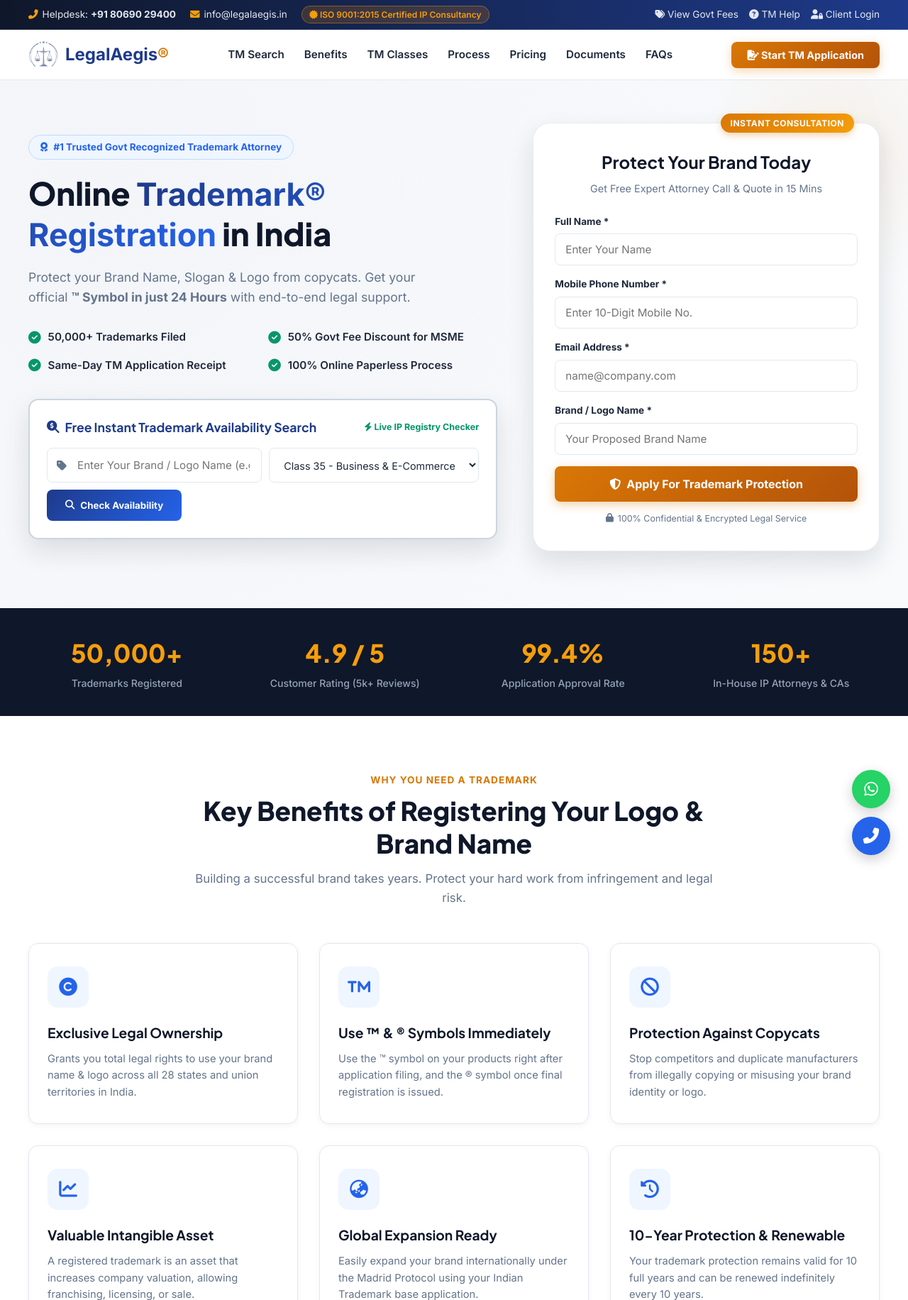
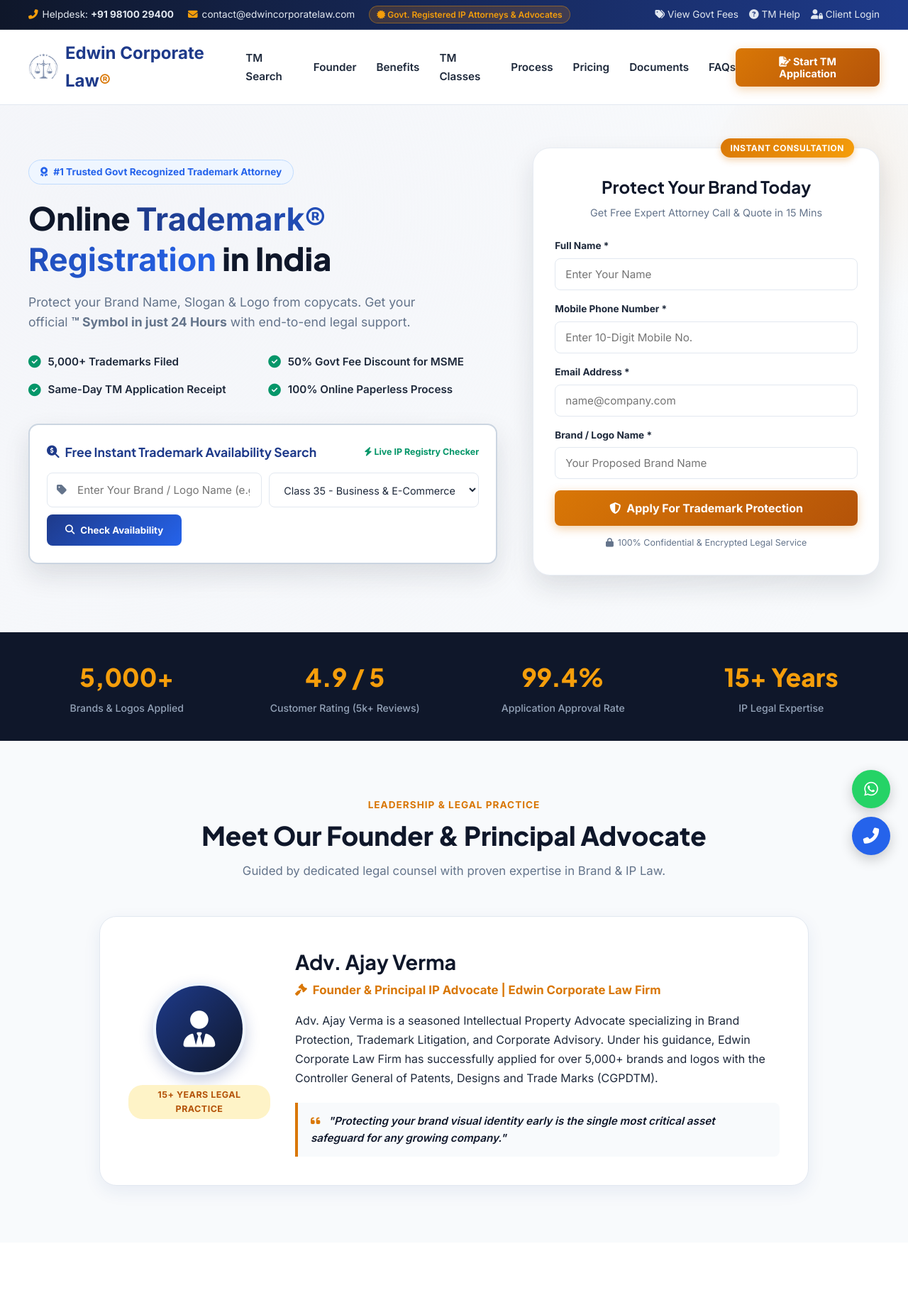
Before and after one commit to dizitaladda91-ux/landing-pages, a PHP site: page / in a window 1280 px wide. Shown: the top 1832 px of the page at 71% size. Run offline with PHP 8.4, Linux system fonts and the light colour scheme.

Commit message:
inital chnages

```diff
--- a/includes/data.php
+++ b/includes/data.php
@@ -2,13 +2,13 @@
 // Centralized PHP Configuration and Master Data for Trademark Platform
 
 $siteConfig = [
-    'appName' => 'LegalAegis™',
+    'appName' => 'Edwin Corporate Law Firm',
     'tagline' => 'Protect Your Brand & Logo Online in India',
-    'phone' => '+91 80690 29400',
-    'phoneRaw' => '8069029400',
-    'email' => 'info@legalaegis.in',
-    'isoCert' => 'ISO 9001:2015 Certified IP Consultancy',
-    'totalFiled' => '50,000+',
+    'phone' => '+91 98100 29400',
+    'phoneRaw' => '9810029400',
+    'email' => 'contact@edwincorporatelaw.com',
+    'isoCert' => 'Govt. Registered IP Attorneys & Advocates',
+    'totalFiled' => '5,000+',
     'avgRating' => '4.9 / 5',
     'approvalRate' => '99.4%'
 ];
@@ -36,12 +36,22 @@
     ['class' => 'Class 45', 'title' => 'Legal & Security', 'desc' => 'Legal services, security consultancy, personal & social services.']
 ];
 
+// Founder Profile Data
+$founderData = [
+    'name' => 'Adv. Ajay Verma',
+    'title' => 'Founder & Principal IP Advocate',
+    'firm' => 'Edwin Corporate Law Firm',
+    'experience' => '15+ Years Legal Practice',
+    'bio' => 'Adv. Ajay Verma is a seasoned Intellectual Property Advocate specializing in Brand Protection, Trademark Litigation, and Corporate Advisory. Under his guidance, Edwin Corporate Law Firm has successfully applied for over 5,000+ brands and logos with the Controller General of Patents, Designs and Trade Marks (CGPDTM).',
+    'quote' => 'Protecting your brand visual identity early is the single most critical asset safeguard for any growing company.'
+];
+
 // Pricing Packages Data
 $pricingPackages = [
     [
         'id' => 'basic',
         'name' => 'Basic TM Filing',
-        'price' => '1,499',
+        'price' => '3,999',
         'popular' => false,
         'features' => [
             'Comprehensive TM Search Report',
@@ -54,7 +64,7 @@
     [
         'id' => 'popular',
         'name' => 'Complete Protection',
-        'price' => '2,999',
+        'price' => '6,999',
         'popular' => true,
         'features' => [
             'Everything in Basic Plan',
@@ -68,7 +78,7 @@
     [
         'id' => 'shield',
         'name' => 'TM Defense Shield',
-        'price' => '4,999',
+        'price' => '11,999',
         'popular' => false,
         'features' => [
             'Everything in Complete Plan',
--- a/includes/footer.php
+++ b/includes/footer.php
@@ -7,11 +7,11 @@
   <footer>
     <div class="footer-container">
       <div class="footer-brand">
-        <h3><i class="fas fa-shield-alt"></i> LegalAegis™</h3>
+        <h3><i class="fas fa-balance-scale"></i> Edwin Corporate Law Firm</h3>
         <p>
-          India's leading online legal technology and intellectual property consultancy portal. We specialize in Trademark Registration, Copyrights, Patent Searches, and Corporate Compliance.
+          India's trusted corporate law firm and intellectual property practice. We specialize in Trademark Registration, Brand Protection, IP Litigation, and Corporate Compliance.
         </p>
-        <p><i class="fas fa-map-marker-alt"></i> Corporate HQ: Sector 62, Cyber City, Gurugram / New Delhi, India</p>
+        <p><i class="fas fa-map-marker-alt"></i> Corporate HQ: Barakhamba Road, Connaught Place, New Delhi, India</p>
       </div>
 
       <div class="footer-column">
@@ -41,14 +41,14 @@
         <p><strong>Hotline:</strong> <?php echo htmlspecialchars($siteConfig['phone']); ?></p>
         <p><strong>Email:</strong> <?php echo htmlspecialchars($siteConfig['email']); ?></p>
         <p style="margin-top: 10px; font-size: 0.8rem;">
-          <?php echo htmlspecialchars($siteConfig['isoCert']); ?> | Recognized by StartupIndia
+          <?php echo htmlspecialchars($siteConfig['isoCert']); ?> | Recognized Advocates
         </p>
       </div>
     </div>
 
     <div class="footer-bottom">
-      <div>© <?php echo date('Y'); ?> LegalAegis Consultancy Services. All Rights Reserved.</div>
-      <div>Disclaimer: LegalAegis is an independent corporate advisory portal and is not directly affiliated with the Government IP India portal.</div>
+      <div>© <?php echo date('Y'); ?> Edwin Corporate Law Firm. All Rights Reserved.</div>
+      <div>Disclaimer: Edwin Corporate Law Firm is an independent legal practice portal and is not directly affiliated with the Government IP India portal.</div>
     </div>
   </footer>
 
--- a/includes/header.php
+++ b/includes/header.php
@@ -8,9 +8,9 @@
 <head>
   <meta charset="UTF-8">
   <meta name="viewport" content="width=device-width, initial-scale=1.0">
-  <title>Trademark® Registration Online in India | Protect Brand & Logo - LegalAegis</title>
-  <meta name="description" content="Register your Trademark & Protect your Logo/Brand Name online in India with ISO certified IP Attorneys. Free Trademark Search, Same day filing & TM Receipt.">
-  <meta name="keywords" content="Trademark Registration, TM Filing India, Logo Protection, Online Legal Services, Trademark Search">
+  <title>Trademark® Registration Online in India | Protect Brand & Logo - Edwin Corporate Law Firm</title>
+  <meta name="description" content="Register your Trademark & Protect your Logo/Brand Name online in India with Edwin Corporate Law Firm. Free Trademark Search, Same day filing & TM Receipt.">
+  <meta name="keywords" content="Trademark Registration, TM Filing India, Logo Protection, Online Legal Services, Trademark Search, Edwin Corporate Law">
 
   <!-- Google Fonts & FontAwesome -->
   <link rel="preconnect" href="https://fonts.googleapis.com">
@@ -51,12 +51,13 @@
   <nav class="navbar">
     <div class="nav-container">
       <a href="index.php" class="logo">
-        <div class="logo-icon"><img src="Log-transparent.png" width="42" height="42" alt="LegalAegis scales of justice logo"></div>
-        <div>LegalAegis<span>®</span></div>
+        <div class="logo-icon"><img src="Log-transparent.png" width="42" height="42" alt="Edwin Corporate Law Firm logo"></div>
+        <div>Edwin Corporate Law<span>®</span></div>
       </a>
 
       <ul class="nav-menu" id="primary-navigation">
         <li><a href="#search" class="nav-link">TM Search</a></li>
+        <li><a href="#founder" class="nav-link">Founder</a></li>
         <li><a href="#benefits" class="nav-link">Benefits</a></li>
         <li><a href="#classes" class="nav-link">TM Classes</a></li>
         <li><a href="#process" class="nav-link">Process</a></li>
--- a/index.php
+++ b/index.php
@@ -1,5 +1,5 @@
 <?php
-// Main PHP Landing Page for LegalAegis Trademark Consultancy
+// Main PHP Landing Page for Edwin Corporate Law Firm Trademark Consultancy
 require_once __DIR__ . '/includes/data.php';
 require_once __DIR__ . '/includes/header.php';
 ?>
@@ -119,7 +119,7 @@
     <div class="trust-container">
       <div class="stat-item">
         <h3><?php echo $siteConfig['totalFiled']; ?></h3>
-        <p>Trademarks Registered</p>
+        <p>Brands & Logos Applied</p>
       </div>
       <div class="stat-item">
         <h3><?php echo $siteConfig['avgRating']; ?></h3>
@@ -130,8 +130,40 @@
         <p>Application Approval Rate</p>
       </div>
       <div class="stat-item">
-        <h3>150+</h3>
-        <p>In-House IP Attorneys & CAs</p>
+        <h3>15+ Years</h3>
+        <p>IP Legal Expertise</p>
+      </div>
+    </div>
+  </section>
+
+  <!-- Founder Profile Section -->
+  <section class="section section-alt" id="founder">
+    <div class="section-header">
+      <span class="section-subtitle">Leadership & Legal Practice</span>
+      <h2 class="section-title">Meet Our Founder & Principal Advocate</h2>
+      <p class="section-desc">Guided by dedicated legal counsel with proven expertise in Brand & IP Law.</p>
+    </div>
+
+    <div class="founder-box">
+      <div class="founder-card">
+        <div class="founder-avatar">
+          <div class="founder-avatar-icon">
+            <i class="fas fa-user-tie"></i>
+          </div>
+          <span class="founder-badge"><?php echo htmlspecialchars($founderData['experience']); ?></span>
+        </div>
+
+        <div class="founder-content">
+          <h3><?php echo htmlspecialchars($founderData['name']); ?></h3>
+          <div class="founder-title">
+            <i class="fas fa-gavel"></i> <?php echo htmlspecialchars($founderData['title']); ?> | <?php echo htmlspecialchars($founderData['firm']); ?>
+          </div>
+          <p><?php echo htmlspecialchars($founderData['bio']); ?></p>
+          <div class="founder-quote">
+            <i class="fas fa-quote-left" style="color: var(--secondary); margin-right: 8px;"></i>
+            "<?php echo htmlspecialchars($founderData['quote']); ?>"
+          </div>
+        </div>
       </div>
     </div>
   </section>
--- a/script.js
+++ b/script.js
@@ -1,4 +1,4 @@
-// Interactive Frontend Logic for LegalAegis PHP Trademark Consultancy Platform
+// Interactive Frontend Logic for Edwin Corporate Law Firm Trademark Consultancy Platform
 
 document.addEventListener('DOMContentLoaded', () => {
   initTrademarkSearch();
@@ -64,7 +64,7 @@
                 <strong>${data.title}</strong>
                 <p style="font-size: 0.85rem; margin-top: 2px;">${data.message}</p>
                 <button onclick="openLeadModal('${data.brand}', '${data.class}')" style="margin-top: 8px; padding: 6px 14px; background: #065f46; color: white; border-radius: 4px; font-weight: 700; font-size: 0.8rem;">
-                  File Application Now for ₹1,499 &rarr;
+                  File Application Now for ₹3,999 &rarr;
                 </button>
               </div>
             </div>
--- a/styles.css
+++ b/styles.css
@@ -1,4 +1,4 @@
-/* Modern Design System for LegalAegis Trademark Consultancy */
+/* Modern Design System for Edwin Corporate Law Firm Trademark Consultancy */
 :root {
   --primary: #1e3a8a;
   --primary-light: #2563eb;
@@ -579,6 +579,93 @@
 .section-desc {
   font-size: 1.05rem;
   color: var(--text-muted);
+}
+
+/* Founder Profile Styling */
+.founder-box {
+  max-width: 1040px;
+  margin: 0 auto;
+  padding: 0 20px;
+}
+
+.founder-card {
+  background: white;
+  border-radius: var(--radius-lg);
+  border: 1.5px solid var(--border-light);
+  box-shadow: var(--shadow-md);
+  padding: 40px;
+  display: grid;
+  grid-template-columns: 200px 1fr;
+  gap: 35px;
+  align-items: center;
+  position: relative;
+  overflow: hidden;
+}
+
+.founder-avatar {
+  text-align: center;
+}
+
+.founder-avatar-icon {
+  width: 130px;
+  height: 130px;
+  border-radius: 50%;
+  background: linear-gradient(135deg, var(--primary) 0%, var(--primary-dark) 100%);
+  color: white;
+  display: flex;
+  align-items: center;
+  justify-content: center;
+  font-size: 3.2rem;
+  margin: 0 auto 14px;
+  box-shadow: 0 8px 20px rgba(30, 58, 138, 0.25);
+  border: 4px solid #eff6ff;
+}
+
+.founder-badge {
+  display: inline-block;
+  background: #fef3c7;
+  color: #b45309;
+  font-weight: 800;
+  font-size: 0.78rem;
+  padding: 4px 12px;
+  border-radius: 20px;
+  text-transform: uppercase;
+  letter-spacing: 0.5px;
+}
+
+.founder-content h3 {
+  font-family: var(--font-heading);
+  font-size: 1.8rem;
+  color: var(--primary-dark);
+  margin-bottom: 4px;
+}
+
+.founder-content .founder-title {
+  font-size: 1.05rem;
+  font-weight: 700;
+  color: var(--secondary);
+  margin-bottom: 16px;
+  display: flex;
+  align-items: center;
+  gap: 8px;
+}
+
+.founder-content p {
+  font-size: 1rem;
+  color: var(--text-main);
+  line-height: 1.7;
+  margin-bottom: 20px;
+}
+
+.founder-quote {
+  background: var(--bg-alt);
+  border-left: 4px solid var(--secondary);
+  padding: 14px 18px;
+  border-radius: 0 var(--radius-sm) var(--radius-sm) 0;
+  font-style: italic;
+  font-size: 0.95rem;
+  color: var(--primary-dark);
+  font-weight: 600;
 }
 
 /* Why Register / Benefits Grid */
@@ -1235,6 +1322,14 @@
   .benefits-grid, .process-container, .pricing-grid, .trust-container {
     grid-template-columns: 1fr;
   }
+  .founder-card {
+    grid-template-columns: 1fr;
+    text-align: center;
+    padding: 30px 20px;
+  }
+  .founder-quote {
+    text-align: left;
+  }
   .pricing-card.popular {
     transform: none;
   }
```
Also changed, not shown: index.html (+59 -26 lines), README.md, 1 other file.
